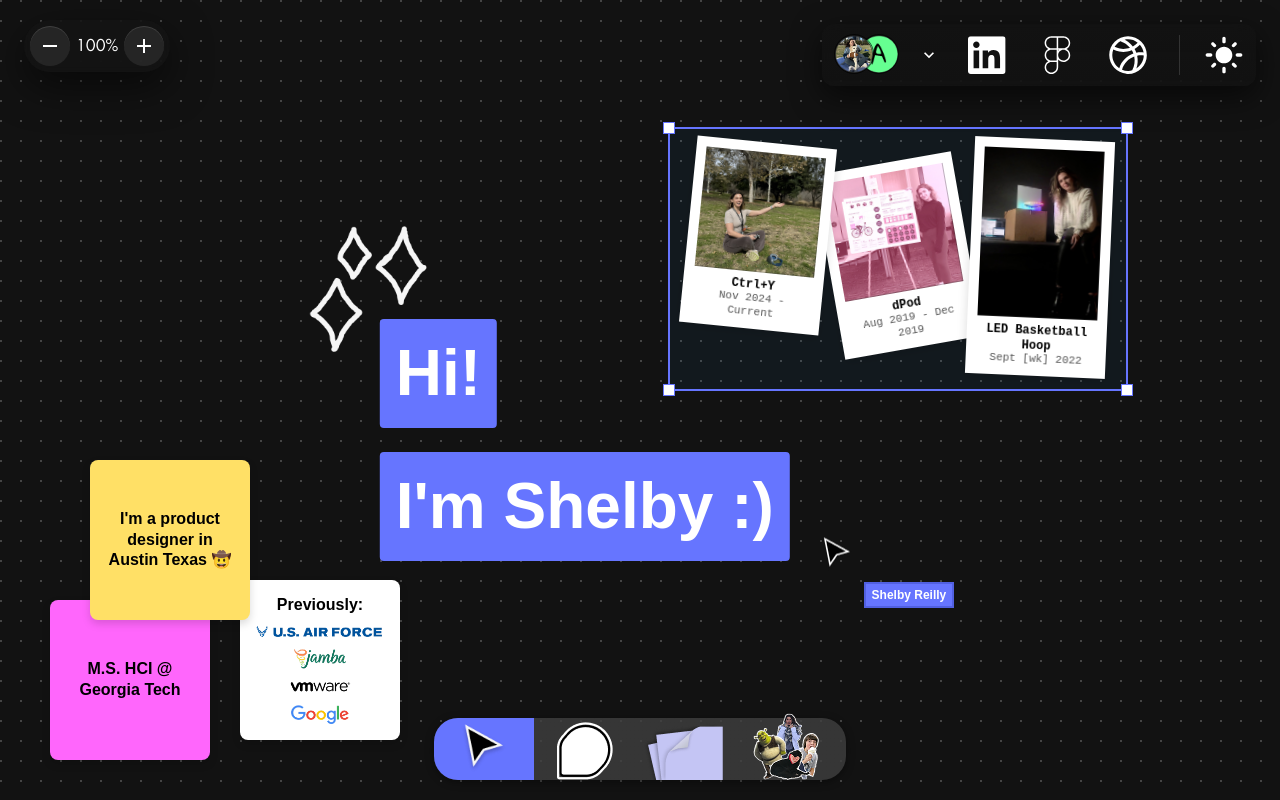
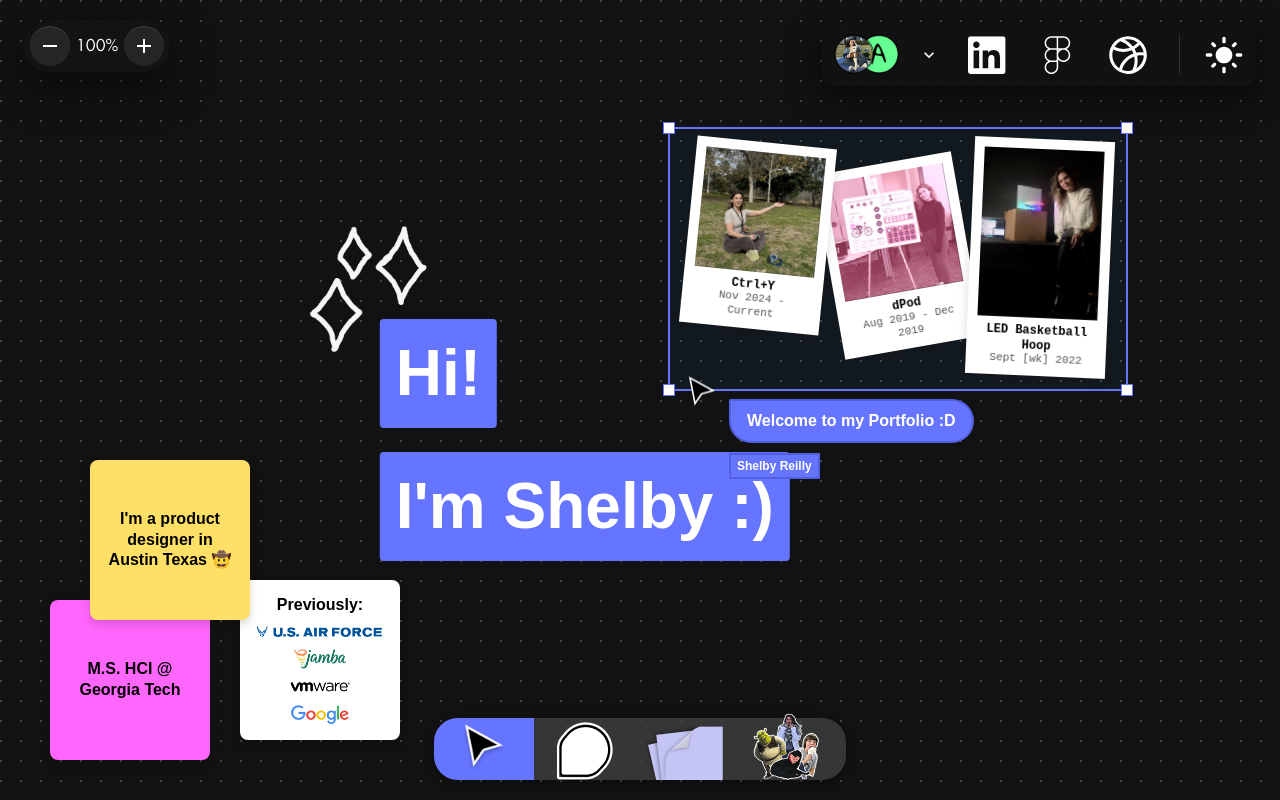
Before and after one commit to Patrick-Sherlund/shelby-reilly-portfolio, a React (Create React App) app: page / in a window 1280 px wide. Built offline with nearby package versions, Linux system fonts and the light colour scheme.

Commit message:
Updates for MedTracker, and cursor

```diff
--- a/src/App.tsx
+++ b/src/App.tsx
@@ -27,6 +27,8 @@ import GoogleCodesignPage from './pages/GoogleCodesignPage/GoogleCodesignPage'
 import { GlobalStyles } from '@mui/material'
 import SearchPalette from './components/SearchPalette/SearchPalette'
 import MedTrackerProjectPage from './pages/MedTrackerProjectPage/MedTrackerProjectPage'
+import { CursorSimulatorProvider, useCursorSimulator } from './context/CursorSimulatorContext'
+import { CursorSimulator } from './components/CursorSimulator/CursorSimulator'
 
 const AppContainer = styled(Box)(({ theme }) => ({
     width: '100vw',
@@ -58,7 +60,7 @@ const PageWrapper = styled('div')<{
     transformOrigin: 'top left'
 }))
 
-export default function App() {
+function AppContent() {
     const stageRef = useRef<Konva.Stage>(null)
     const prevTouchRef = useRef<{
         touches: Touch[];
@@ -67,11 +69,17 @@ export default function App() {
         time: number;
     } | null>(null)
 
+    const { waypoints, startCursor } = useCursorSimulator()
+
     // --- Viewport-safe sizing for mobile toolbars / browser chrome ---
     const [viewport, setViewport] = useState<{w: number; h: number}>({
         w: window.innerWidth,
         h: window.innerHeight
     })
+
+    // Calculate normalized speed for cursor (same logic as IntroductionPage)
+    const diag = Math.hypot(viewport.w, viewport.h)
+    const norm = Math.min(1.0, Math.max(0.72, diag / 1450))
     useEffect(() => {
         const update = () => setViewport({ w: window.innerWidth, h: window.innerHeight })
         window.addEventListener('resize', update)
@@ -321,7 +329,6 @@ export default function App() {
                 </Layer>
             </Stage>
 
-            {/* NOTE: use viewport.h for page offsets to respect mobile browser chrome */}
             <PageWrapper baseY={0} translateX={stagePos.x} translateY={stagePos.y} scale={stageScale}>
                 <IntroductionPage />
             </PageWrapper>
@@ -339,7 +346,25 @@ export default function App() {
             <FastWaveCursor />
             <CommentingLayer activeTool={activeTool} />
             <SearchPalette />
+
+            {waypoints.length > 0 && startCursor && (
+                <CursorSimulator
+                    startSide="left"
+                    endSide="bottom"
+                    waypoints={waypoints}
+                    start={true}
+                    offScreenSpeed={Math.round(800 * norm)}
+                />
+            )}
         </AppContainer>
         </ZoomPanContext.Provider>
     )
 }
+
+export default function App() {
+    return (
+        <CursorSimulatorProvider>
+            <AppContent />
+        </CursorSimulatorProvider>
+    )
+}
--- a/src/components/CursorSimulator/CursorSimulator.tsx
+++ b/src/components/CursorSimulator/CursorSimulator.tsx
@@ -139,7 +139,7 @@ function ChatBubble({
                 top: y + cursorHeight / 2 + 10,
                 transform: 'translate(0, -50%)',
                 pointerEvents: 'none',
-                zIndex: 999999999,
+                zIndex: 2147483647,
                 backgroundColor: bgColor,
                 border: `2px solid ${borderColor}`,
                 borderTopRightRadius: 24,
@@ -183,7 +183,7 @@ function NameLabel({
                 left: x + cursorWidth / 2 + 10,
                 top: y + offsetY,
                 pointerEvents: 'none',
-                zIndex: 999999999,
+                zIndex: 2147483647,
                 backgroundColor: bgColor,
                 border: '2px solid #5160e1ff',
                 color: '#fff',
@@ -522,7 +522,7 @@ export function CursorSimulator({
                     top: position.y + pointerOffset.y,
                     pointerEvents: 'none',
                     transform: `translate(-50%, -50%) rotate(${cursorRotation}deg)`,
-                    zIndex: 999999
+                    zIndex: 2147483647
                 }}
             />
             {typing && (
--- a/src/components/ZoomControls/ZoomControls.styles.ts
+++ b/src/components/ZoomControls/ZoomControls.styles.ts
@@ -9,7 +9,7 @@ export const ControlsWrapper = styled(Box)(({ theme }) => ({
   transform: 'translateX(-50%)',
   bottom: `calc(16px + env(safe-area-inset-bottom))`,
 
-  zIndex: 1600,
+  zIndex: 1000,
   display: 'flex',
   alignItems: 'center',
   gap: 6,
--- /dev/null
+++ b/src/context/CursorSimulatorContext.tsx
@@ -0,0 +1,37 @@
+import React, { createContext, useContext, useState, ReactNode } from 'react'
+import { Waypoint } from '../components/CursorSimulator/CursorSimulator'
+
+type CursorSimulatorContextType = {
+  waypoints: Waypoint[]
+  setWaypoints: (waypoints: Waypoint[]) => void
+  startCursor: boolean
+  setStartCursor: (start: boolean) => void
+}
+
+const CursorSimulatorContext = createContext<CursorSimulatorContextType | undefined>(undefined)
+
+export function CursorSimulatorProvider({ children }: { children: ReactNode }) {
+  const [waypoints, setWaypoints] = useState<Waypoint[]>([])
+  const [startCursor, setStartCursor] = useState(false)
+
+  return (
+    <CursorSimulatorContext.Provider
+      value={{
+        waypoints,
+        setWaypoints,
+        startCursor,
+        setStartCursor
+      }}
+    >
+      {children}
+    </CursorSimulatorContext.Provider>
+  )
+}
+
+export function useCursorSimulator() {
+  const context = useContext(CursorSimulatorContext)
+  if (!context) {
+    throw new Error('useCursorSimulator must be used within CursorSimulatorProvider')
+  }
+  return context
+}
--- a/src/hooks/useZoomPan.ts
+++ b/src/hooks/useZoomPan.ts
@@ -12,7 +12,7 @@ export function useZoomPan() {
     }, [])
 
     const clampStagePosition = useCallback((y: number) => {
-        const minY = -2 * window.innerHeight * stageScale
+        const minY = -3 * window.innerHeight * stageScale
         if (y < minY) return minY
         if (y > 0) return 0
         return y
--- a/src/pages/IntroductionPage/IntroductionPage.tsx
+++ b/src/pages/IntroductionPage/IntroductionPage.tsx
@@ -1,6 +1,6 @@
 import React, { useRef, useEffect, useState } from 'react'
-import { CursorSimulator } from '../../components/CursorSimulator/CursorSimulator'
 import PolaroidCollection from '../../components/Polaroid/PolaroidCollection'
+import { useCursorSimulator } from '../../context/CursorSimulatorContext'
 import {
   MainWrapper,
   PolaroidContainer,
@@ -35,7 +35,9 @@ export default function IntroductionPage() {
   const polaroidSectionRef = useRef<HTMLDivElement>(null)
   const polaroidInnerRef = useRef<HTMLDivElement>(null)
 
-  const [waypoints, setWaypoints] = useState<any[]>([])
+  // New waypoint refs for cursor routes
+  const polaroidTopLeftRef = useRef<HTMLDivElement>(null)
+  const stickyNoteTargetRef = useRef<HTMLDivElement>(null)
 
   // sticky notes zoom/pan interaction
   const stickyRef = useRef<HTMLDivElement>(null)
@@ -62,6 +64,7 @@ export default function IntroductionPage() {
   } | null>(null)
 
   const { registerItem, unregisterItem, registerGroupAnchor } = useSearchContext()
+  const { setWaypoints: setCursorWaypoints, setStartCursor } = useCursorSimulator()
 
   const handleGlobalMouseMove = (e: MouseEvent) => {
     if (!dragInfoRef.current) return
@@ -184,14 +187,16 @@ export default function IntroductionPage() {
     if (
       topLeftRef.current &&
       textSectionRef.current &&
-      bottomRightRef.current
+      bottomRightRef.current &&
+      polaroidTopLeftRef.current &&
+      stickyNoteTargetRef.current
     ) {
       const chatTarget =
         isMobile && textChatLeftRef.current
           ? textChatLeftRef.current
           : textSectionRef.current
 
-      setWaypoints([
+      setCursorWaypoints([
         {
           element: topLeftRef.current,
           speed: SPEED,
@@ -207,13 +212,13 @@ export default function IntroductionPage() {
           cursor: `${process.env.PUBLIC_URL}/images/wave.png`,
           wave: {
             waveSpeed: WAVE_SPEED,
-            waveDuration: 1500
+            waveDuration: 1800
           },
           chat: {
             text: 'Hey there! 👋',
             typingDuration: 500,
             startTiming: 'before',
-            waitAfterTyping: 1200
+            waitAfterTyping: 1500
           }
         },
         {
@@ -224,17 +229,36 @@ export default function IntroductionPage() {
           cursor: `${process.env.PUBLIC_URL}/images/regular-cursor.png`,
           chat: {
             text: 'Welcome to my Portfolio :D',
-            typingDuration: 500,
+            typingDuration: 800,
             startTiming: 'after',
-            waitAfterTyping: 1800
+            waitAfterTyping: 2500
           }
         },
         {
-          element: bottomRightRef.current,
+          element: polaroidTopLeftRef.current,
           speed: SPEED,
           anchor: 'center',
           pathStyle: 'straight',
-          cursor: `${process.env.PUBLIC_URL}/images/regular-cursor.png`
+          cursor: `${process.env.PUBLIC_URL}/images/regular-cursor.png`,
+          chat: {
+            text: 'These are some of my past projects :)',
+            typingDuration: 800,
+            startTiming: 'after',
+            waitAfterTyping: 3000
+          }
+        },
+        {
+          element: stickyNoteTargetRef.current,
+          speed: SPEED,
+          anchor: 'center',
+          pathStyle: 'straight',
+          cursor: `${process.env.PUBLIC_URL}/images/regular-cursor.png`,
+          chat: {
+            text: 'I have a Master\'s in Human-Computer Interaction from Georgia Tech',
+            typingDuration: 800,
+            startTiming: 'after',
+            waitAfterTyping: 3400
+          }
         },
         {
           element: bottomRightRef.current,
@@ -243,10 +267,10 @@ export default function IntroductionPage() {
           pathStyle: 'straight',
           cursor: `${process.env.PUBLIC_URL}/images/regular-cursor.png`,
           chat: {
-            text: 'Follow me!!',
-            typingDuration: 300,
+            text: 'Come check out my work!!',
+            typingDuration: 800,
             startTiming: 'after',
-            waitAfterTyping: 1500
+            waitAfterTyping: 3000
           }
         },
         {
@@ -257,8 +281,9 @@ export default function IntroductionPage() {
           cursor: `${process.env.PUBLIC_URL}/images/regular-cursor.png`
         }
       ])
+      setStartCursor(true)
     }
-  }, [SPEED, WAVE_SPEED, norm, isMobile])
+  }, [SPEED, WAVE_SPEED, norm, isMobile, setCursorWaypoints, setStartCursor])
 
   /* --- Register search items --- */
   useEffect(() => {
@@ -335,6 +360,20 @@ export default function IntroductionPage() {
             ref={polaroidInnerRef}
             className={isMobile ? 'mobile-compact-captions' : undefined}
           >
+            {/* Invisible waypoint for polaroid top-left cursor target */}
+            <div
+              ref={polaroidTopLeftRef}
+              style={{
+                position: 'absolute',
+                top: 40,
+                left: 180,
+                width: 1,
+                height: 1,
+                opacity: 0,
+                pointerEvents: 'none',
+                zIndex: 100
+              }}
+            />
             <PolaroidCollection />
           </PolaroidStage>
         </PolaroidContainer>
@@ -393,6 +432,20 @@ export default function IntroductionPage() {
         onMouseUp={stickyMouseUp}
         onMouseLeave={stickyMouseLeave}
       >
+        {/* Invisible waypoint for cursor to hover above the Georgia Tech sticky note */}
+        <div
+          ref={stickyNoteTargetRef}
+          style={{
+            position: 'absolute',
+            bottom: sticky2Pos.bottom + NOTE / 2 + 40,
+            left: sticky2Pos.left + NOTE / 2 + 20,
+            width: 1,
+            height: 1,
+            opacity: 0,
+            pointerEvents: 'none',
+            zIndex: 10
+          }}
+        />
         <StickyNote
           onMouseDown={handleNoteMouseDown('note1')}
           style={{
@@ -457,16 +510,6 @@ export default function IntroductionPage() {
           </LogoRow>
         </StickyNote>
       </StickyNotesWrapper>
-
-      {waypoints.length > 0 && (
-        <CursorSimulator
-          startSide="left"
-          endSide="bottom"
-          waypoints={waypoints}
-          start={true}
-          offScreenSpeed={Math.round(800 * norm)}
-        />
-      )}
     </MainWrapper>
   )
 }
```
Also changed, not shown: public/images/wave.png.
